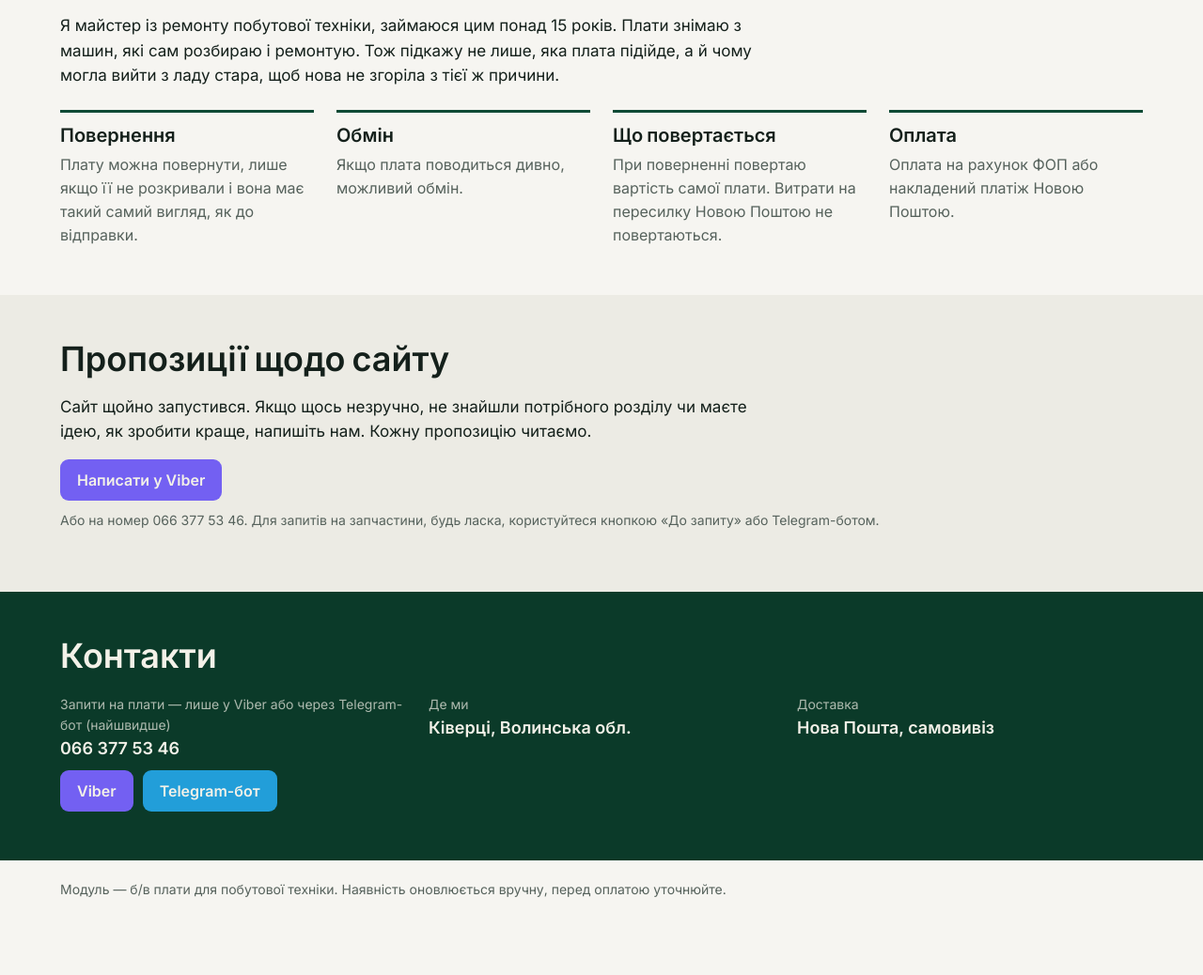
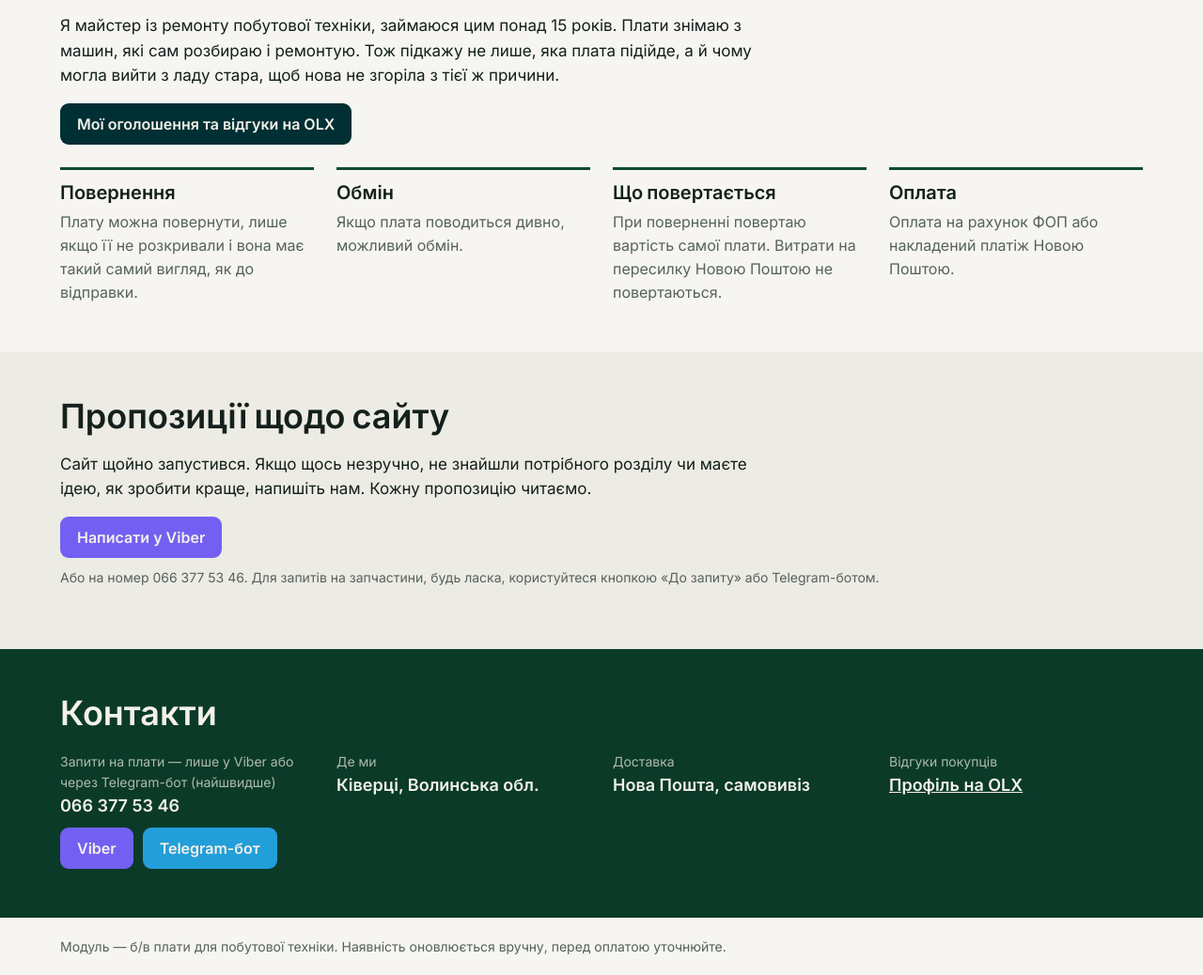
Before and after one commit to chmilroma1991-byte/modul-plata, a plain HTML site: page index.html in a window 1280 px wide. Shown: the part 7940-8978 px from the top of the page at 94% size. Before the commit the page ends 8917 px from the top, so only its background shows below. Drawn offline with Linux system fonts and the light colour scheme.

Commit message:
Посилання на профіль OLX
Co-Authored-By: Claude Opus 5.5 <noreply@anthropic.com>
Claude-Session: https://claude.ai/code/session_01WGLy8s2GPSY8rGfByAKuth

```diff
--- a/index.html
+++ b/index.html
@@ -245,6 +245,7 @@ dialog::backdrop{background:rgba(5,15,10,.55)}
 <section class="band" id="about"><div class="wrap">
 <h2 style="font-size:36px">Хто продає</h2>
 <p style="max-width:44em;font-size:17px">Я майстер із ремонту побутової техніки, займаюся цим понад 15 років. Плати знімаю з машин, які сам розбираю і ремонтую. Тож підкажу не лише, яка плата підійде, а й чому могла вийти з ладу стара, щоб нова не згоріла з тієї ж причини.</p>
+<div class="row" style="margin:0 0 8px"><a class="btn" style="background:#002f34;text-decoration:none" href="https://www.olx.ua/uk/list/user/1YXzP/" target="_blank" rel="noopener">Мої оголошення та відгуки на OLX</a></div>
 <div class="steps">
 <div><h3>Повернення</h3><p>Плату можна повернути, лише якщо її не розкривали і вона має такий самий вигляд, як до відправки.</p></div>
 <div><h3>Обмін</h3><p>Якщо плата поводиться дивно, можливий обмін.</p></div>
@@ -266,6 +267,7 @@ dialog::backdrop{background:rgba(5,15,10,.55)}
 <div><span>Запити на плати — лише у Viber або через Telegram-бот (найшвидше)</span><b id="phone"></b><div class="row" style="margin-top:10px"><a class="btn" style="background:#7360f2;text-decoration:none" href="viber://chat?number=%2B380663775346">Viber</a><a class="btn" style="background:#229ed9;text-decoration:none" href="https://t.me/modul_plata_bot" id="tgBot">Telegram-бот</a></div></div>
 <div><span>Де ми</span><b>Ківерці, Волинська обл.</b></div>
 <div><span>Доставка</span><b>Нова Пошта, самовивіз</b></div>
+<div><span>Відгуки покупців</span><b><a href="https://www.olx.ua/uk/list/user/1YXzP/" target="_blank" rel="noopener" style="color:inherit">Профіль на OLX</a></b></div>
 </div>
 </div></section>
 <footer><div class="wrap">Модуль — б/в плати для побутової техніки. Наявність оновлюється вручну, перед оплатою уточнюйте.</div></footer>
```
Also changed, not shown: .src/site_tpl.html.
